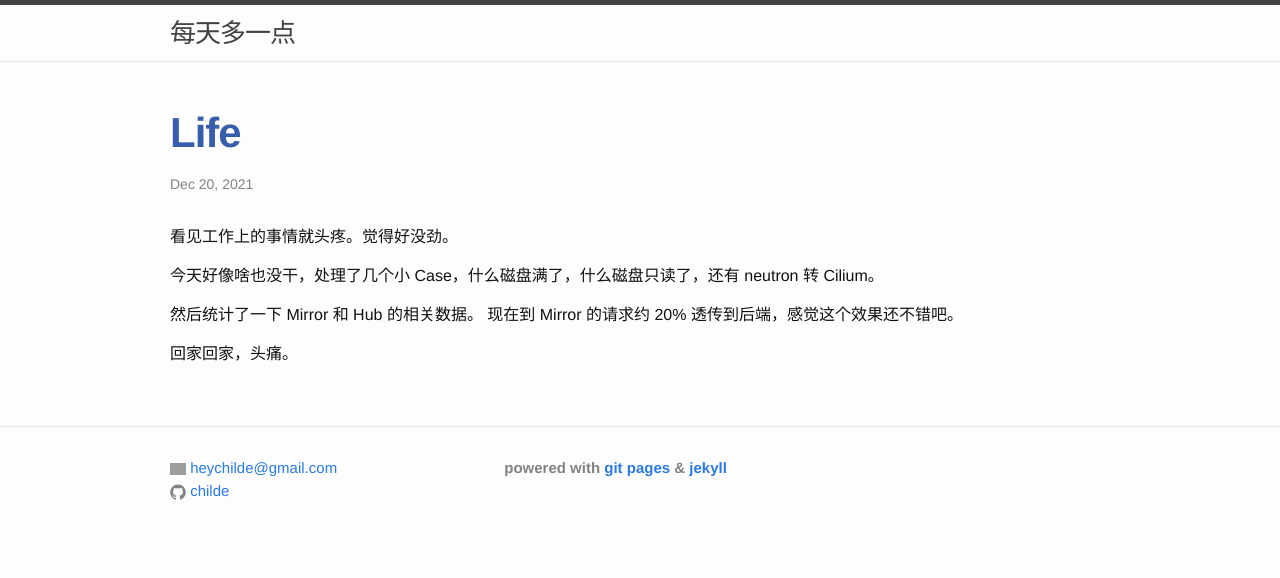
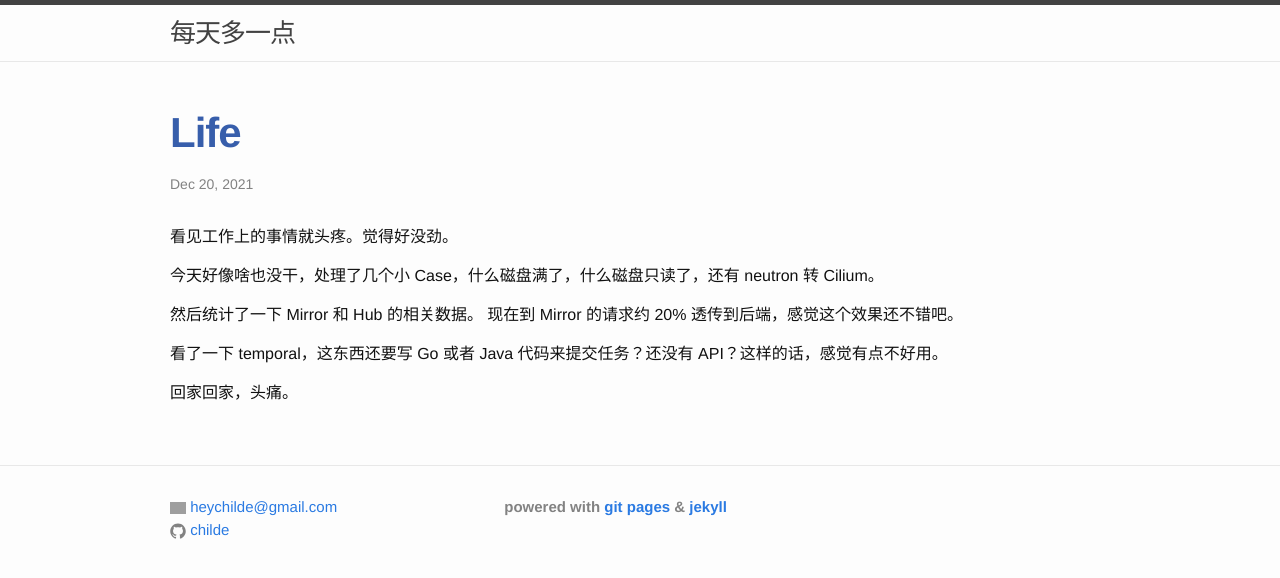
Before and after one commit to childe/gitcommit.today, a Jekyll site: the page built from _posts/2021-12-20-life.md, in a window 1280 px wide. Shown: the top 578 px of the page. Built offline with Jekyll 4.4.1, drawn with Linux system fonts in a browser that asks for light colours; our own code applies the rules of GitHub Pages for plain Markdown files; grey boxes are pictures that could not be loaded.

Commit message:
modified:   _posts/2021-12-20-life.md

```diff
--- a/_posts/2021-12-20-life.md
+++ b/_posts/2021-12-20-life.md
@@ -10,4 +10,6 @@ date: 2021-12-20T19:38:50+0800
 
 然后统计了一下 Mirror 和 Hub 的相关数据。 现在到 Mirror 的请求约 20% 透传到后端，感觉这个效果还不错吧。
 
+看了一下 temporal，这东西还要写 Go 或者 Java 代码来提交任务？还没有 API？这样的话，感觉有点不好用。
+
 回家回家，头痛。
```
